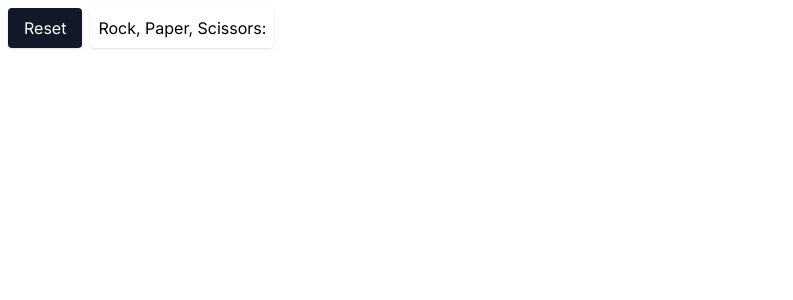
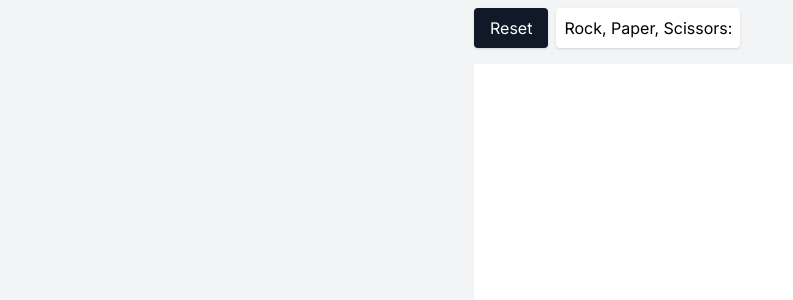
Before and after one commit to iranzithierry/core-javascript-collision, a React (Create React App) app in the folder react-version/frontend/: page / in a window 1280 px wide. Shown: the top 300 px of the page, without its empty margins (0-793 px from the left). Built offline with nearby package versions, Linux system fonts and the light colour scheme; no server answers.

Commit message:
Update tailwind.config.js

```diff
--- a/react-version/frontend/tailwind.config.js
+++ b/react-version/frontend/tailwind.config.js
@@ -2,6 +2,7 @@
 module.exports = {
   content: [
     "./src/**/*.{js,jsx,ts,tsx}",
+    './public/index.html',
   ],
   theme: {
     extend: {},
```
